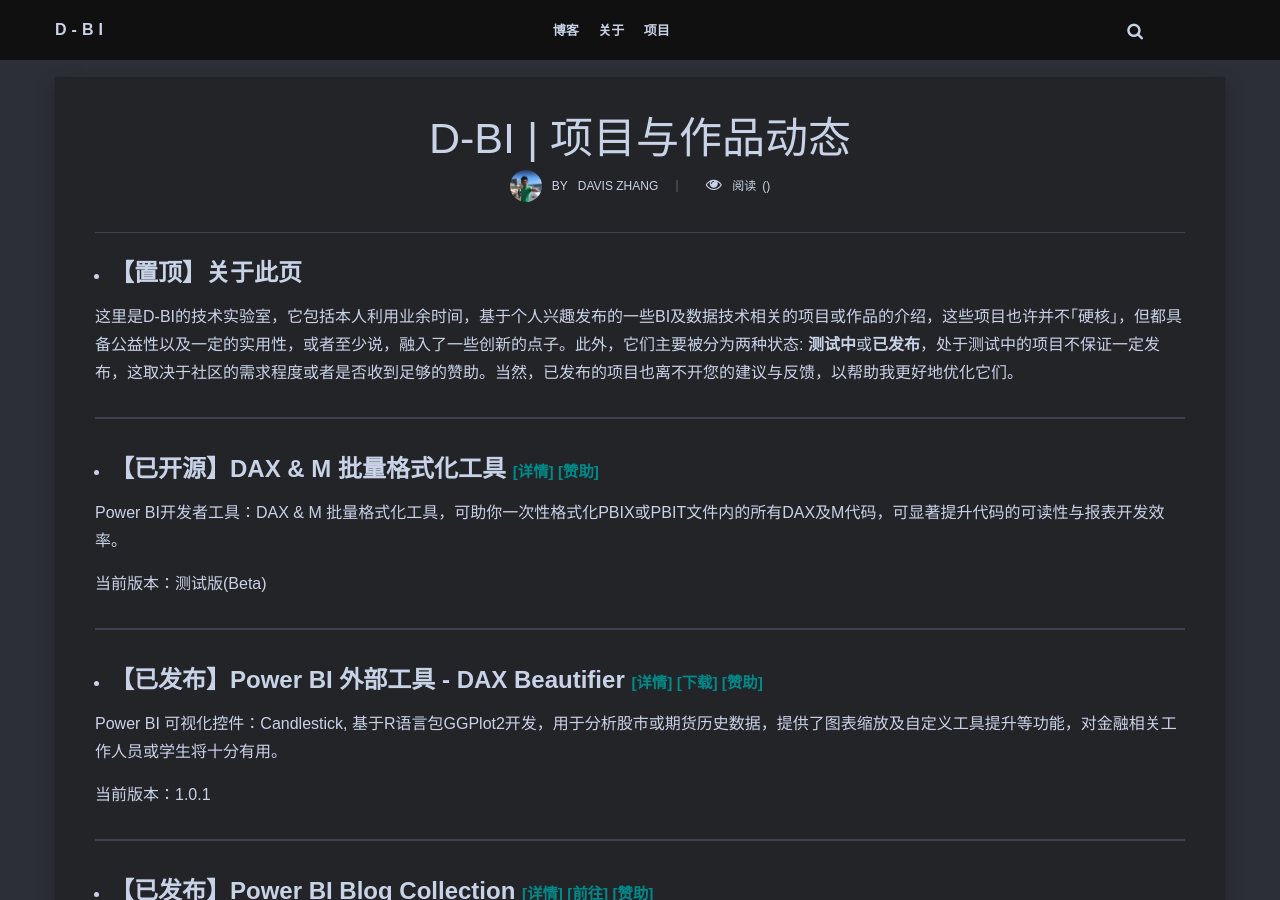
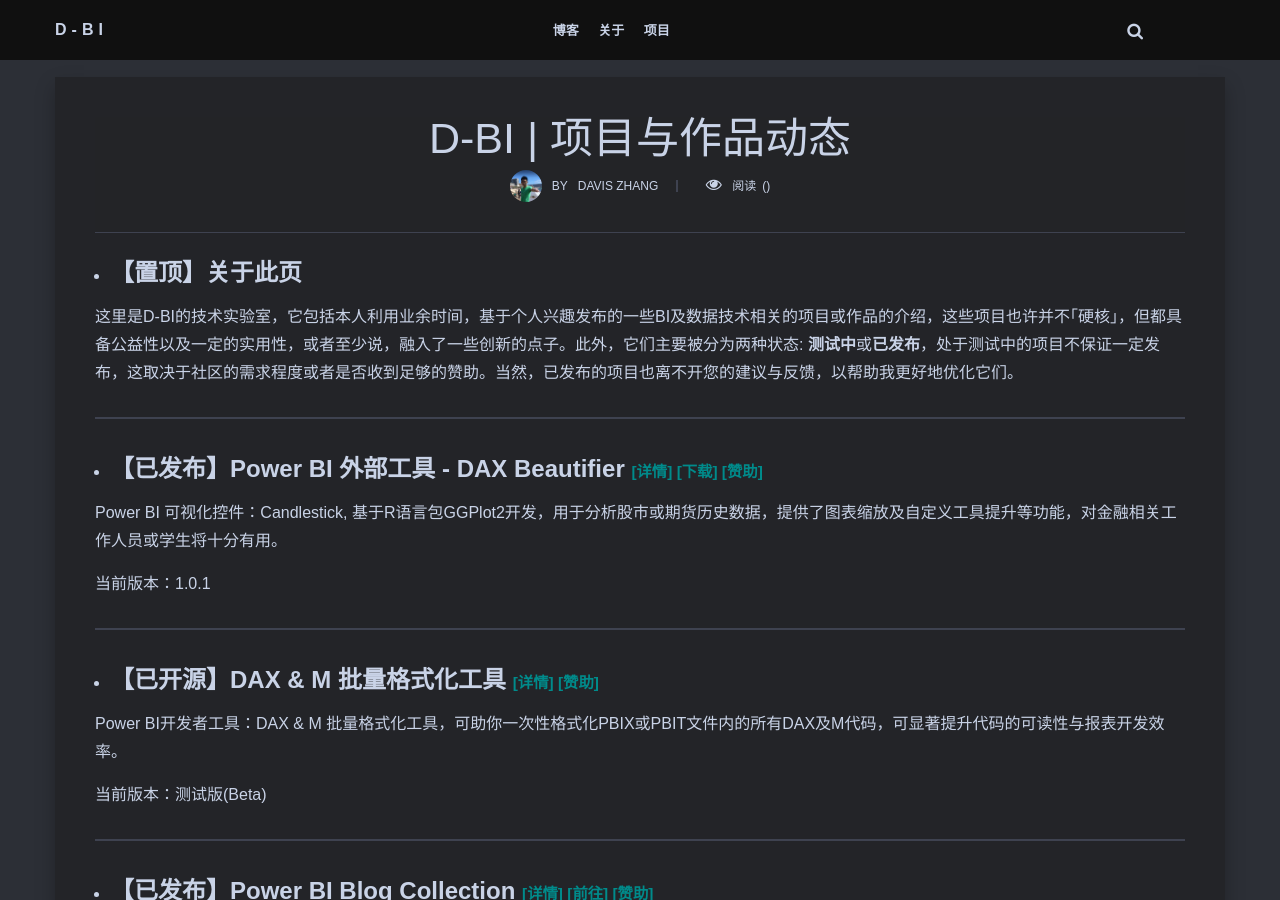
Before and after one commit to D-BI-TECH/D-BI-TECH.github.io, a Jekyll site: the page built from _pages/project.md, in a window 1280 px wide and 900 px high. Built offline with Jekyll 4.4.1, drawn with Linux system fonts in a browser that asks for light colours; nearby versions of some CDN libraries; comment, search, counter and statistics services are not loaded.

Commit message:
Update project.md

```diff
--- a/_pages/project.md
+++ b/_pages/project.md
@@ -13,18 +13,19 @@
 
 ---------------------
 
+- ### 【已发布】Power BI 外部工具 - DAX Beautifier  <small><small>[[详情]](https://d-bi.gitee.io/pbi-external-tool-dax-beautifier/)  [[下载]](https://github.com/DavisZHANG-BlogOnly/dax-beautifier)  <a href="{{site.baseurl}}/img/qr.jpg" class="test-popup-link">[赞助]</a></small></small>
+
+Power BI 可视化控件：Candlestick, 基于R语言包GGPlot2开发，用于分析股市或期货历史数据，提供了图表缩放及自定义工具提升等功能，对金融相关工作人员或学生将十分有用。
+
+当前版本：1.0.1
+
+---------------------
+
 - ### 【已开源】DAX & M 批量格式化工具  <small><small>[[详情]](https://d-bi.gitee.io/dax-m-formatter-tool/)  <a href="{{site.baseurl}}/img/qr.jpg" class="test-popup-link">[赞助]</a></small></small>
 
 Power BI开发者工具：DAX & M 批量格式化工具，可助你一次性格式化PBIX或PBIT文件内的所有DAX及M代码，可显著提升代码的可读性与报表开发效率。
 
 当前版本：测试版(Beta)
-
----------------------
-- ### 【已发布】Power BI 外部工具 - DAX Beautifier  <small><small>[[详情]](https://d-bi.gitee.io/pbi-external-tool-dax-beautifier/)  [[下载]](https://github.com/DavisZHANG-BlogOnly/dax-beautifier)  <a href="{{site.baseurl}}/img/qr.jpg" class="test-popup-link">[赞助]</a></small></small>
-
-Power BI 可视化控件：Candlestick, 基于R语言包GGPlot2开发，用于分析股市或期货历史数据，提供了图表缩放及自定义工具提升等功能，对金融相关工作人员或学生将十分有用。
-
-当前版本：1.0.1
 
 ---------------------
 
```
